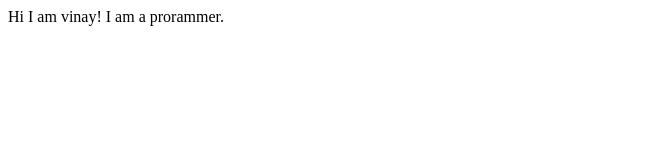
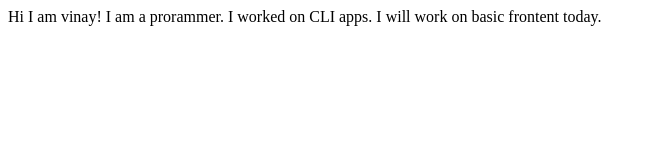
Before and after one commit to vinaykumar050799/vinaywebsite, a plain HTML site: page index.html in a window 1280 px wide. Shown: the whole page, without its empty margins (0-656 px from the left). Drawn offline with Linux system fonts and the light colour scheme.

Commit message:
update details to project

```diff
--- a/index.html
+++ b/index.html
@@ -9,5 +9,7 @@
 <body>
     Hi I am vinay!
     I am a prorammer.
+    I worked on CLI apps.
+    I will work on basic frontent today.
 </body>
 </html>
```
